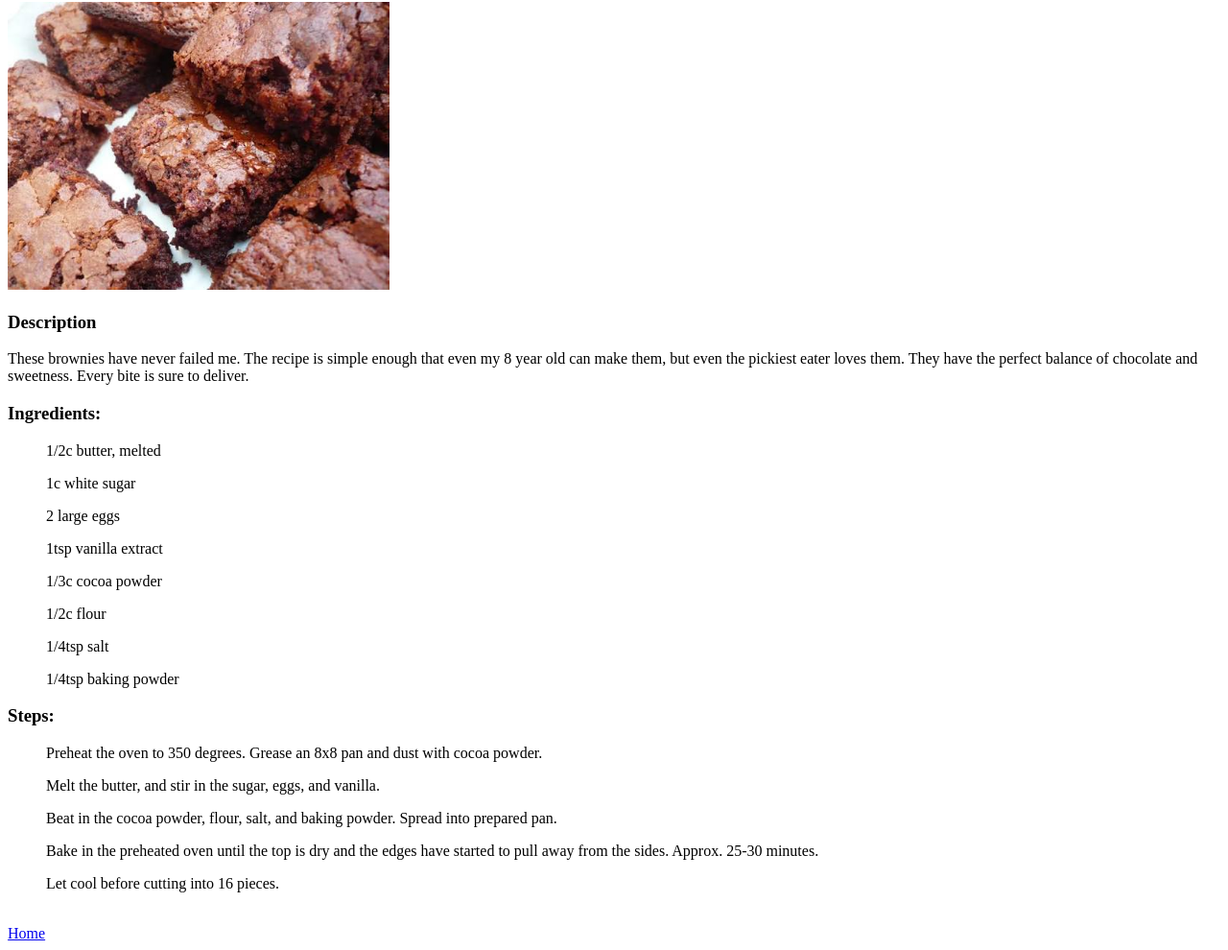
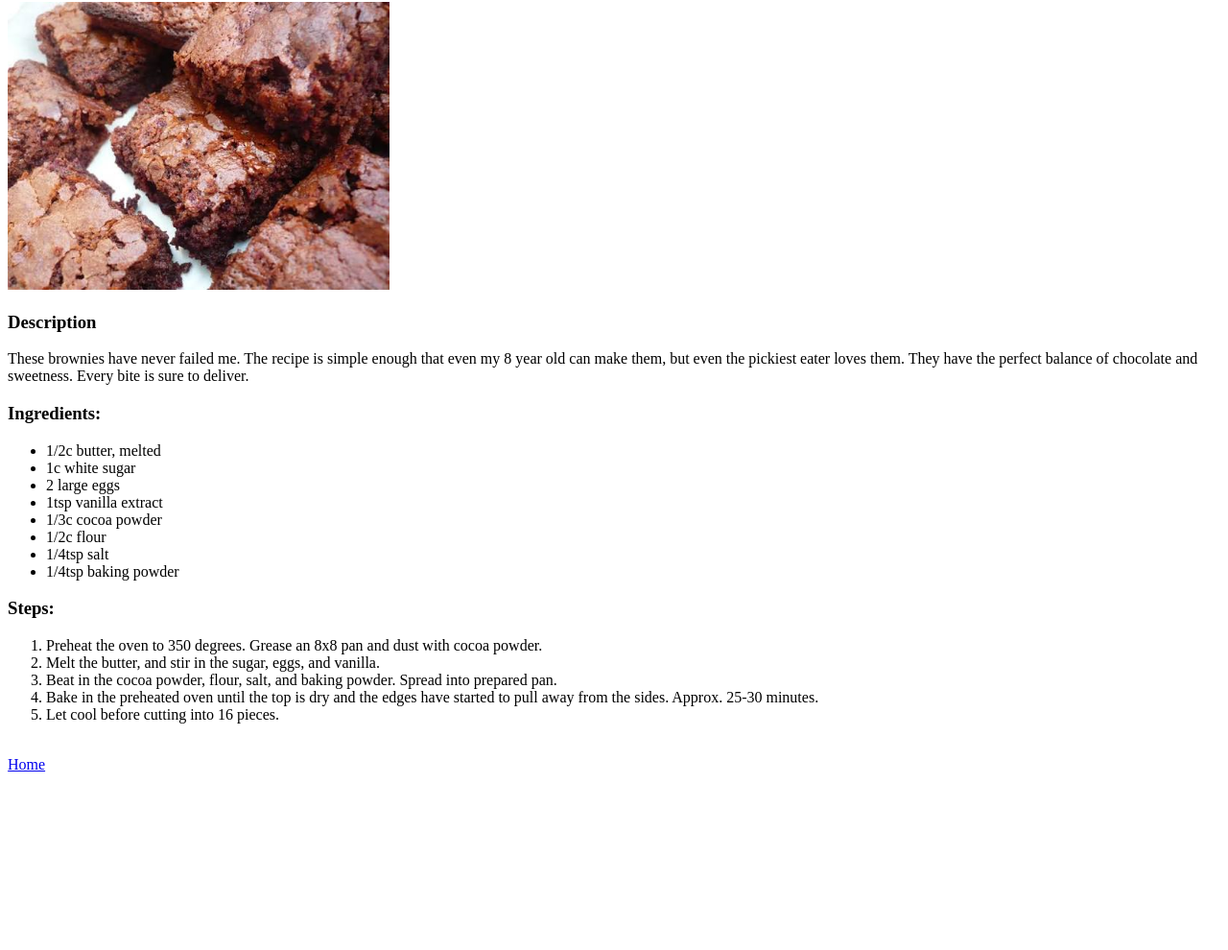
Before and after one commit to saoirsemaeve13/odin-recipes, a plain HTML site: page recipes/brownies.html in a window 1280 px wide. Shown: the part 78-1068 px from the top of the page at 96% size. After the commit the page ends 892 px from the top, so only its background shows below. Drawn offline with Linux system fonts and the light colour scheme.

Commit message:
Correct list syntax - brownies

```diff
--- a/recipes/brownies.html
+++ b/recipes/brownies.html
@@ -11,20 +11,24 @@
     <h3>Description</h3>
     <p>These brownies have never failed me. The recipe is simple enough that even my 8 year old can make them, but even the pickiest eater loves them. They have the perfect balance of chocolate and sweetness. Every bite is sure to deliver.</p>
     <h3>Ingredients:</h3>
-    <ul>1/2c butter, melted</ul>
-    <ul>1c white sugar</ul>
-    <ul>2 large eggs</ul>
-    <ul>1tsp vanilla extract</ul>
-    <ul>1/3c cocoa powder</ul>
-    <ul>1/2c flour</ul>
-    <ul>1/4tsp salt</ul>
-    <ul>1/4tsp baking powder</ul>
+    <ul>
+        <li>1/2c butter, melted</li>
+        <li>1c white sugar</li>
+        <li>2 large eggs</li>
+        <li>1tsp vanilla extract</li>
+        <li>1/3c cocoa powder</li>
+        <li>1/2c flour</li>
+        <li>1/4tsp salt</li>
+        <li>1/4tsp baking powder</li>
+    </ul>
     <h3>Steps:</h3>
-    <ol>Preheat the oven to 350 degrees. Grease an 8x8 pan and dust with cocoa powder.</ol>
-    <ol>Melt the butter, and stir in the sugar, eggs, and vanilla.</ol>
-    <ol>Beat in the cocoa powder, flour, salt, and baking powder. Spread into prepared pan.</ol>
-    <ol>Bake in the preheated oven until the top is dry and the edges have started to pull away from the sides. Approx. 25-30 minutes.</ol>
-    <ol>Let cool before cutting into 16 pieces.</ol>
+    <ol>
+        <li>Preheat the oven to 350 degrees. Grease an 8x8 pan and dust with cocoa powder.</li>
+        <li>Melt the butter, and stir in the sugar, eggs, and vanilla.</li>
+        <li>Beat in the cocoa powder, flour, salt, and baking powder. Spread into prepared pan.</li>
+        <li>Bake in the preheated oven until the top is dry and the edges have started to pull away from the sides. Approx. 25-30 minutes.</li>
+        <li>Let cool before cutting into 16 pieces.</li>
+    </ol>
     <br><a href="../index.html">Home</a>
 </body>
 </html>
```
